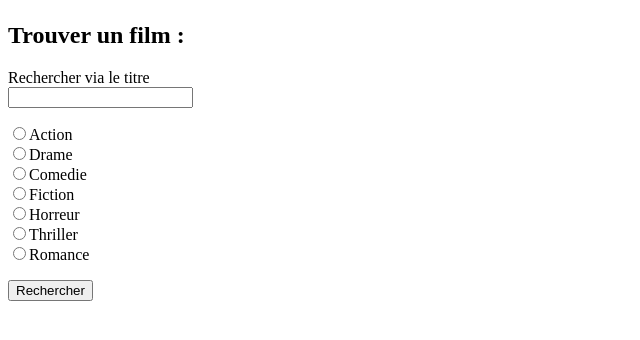
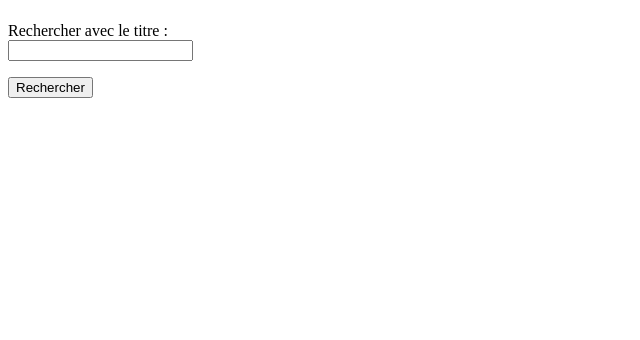
Before and after one commit to Kodooor/Projet-Php-films, a PHP site: page /accueuil.php in a window 1280 px wide. Shown: the part 58-398 px from the top of the page, without its empty margins (0-640 px from the left). Run offline with PHP 8.4, Linux system fonts and the light colour scheme.

Commit message:
modifications

```diff
--- a/accueuil.php
+++ b/accueuil.php
@@ -7,40 +7,12 @@
   <h1>Search Film </h1>
 </header>
 <body>
-<h2> Trouver un film :</h2>
 <?php
 $criteres=[
   array(
     "type" => "text",
     "name" => "recherchertitre",
-    "text" => "Rechercher via le titre",
-  ),
-  array(
-    "type" => "radio",
-    "name" => "critere",
-    "choices" => [
-      array(
-        "text" => "Action",
-        "value" => "action"),
-      array(
-        "text" => "Drame",
-        "value" => "drame"),
-      array(
-        "text" => "Comedie",
-        "value" => "comedie"),
-      array(
-        "text" => "Fiction",
-        "value" => "fiction"),
-      array(
-        "text" => "Horreur",
-        "value" => "horreur"),
-      array(
-        "text" => "Thriller",
-        "value" => "thriller"),
-      array(
-        "text" => "Romance",
-        "value" => "romance"),
-      ]
+    "text" => "Rechercher avec le titre :",
   )
 ];
 
@@ -48,23 +20,9 @@ function question_text($q){
   echo ("<p>" . $q["text"] . "</br><input type ='text' name='$q[name]'>" . "</p>");
 }
 
-function question_radio($q){
-  $html = "";
-  $i = 0;
-  foreach ($q["choices"] as $c){
-    $i +=1;
-    $html .= "<input type='radio' name='$q[name]' id='$q[name]-$i'>";
-    $html .= "<label for='$q[name]-i'>$c[text]</label>";
-    $html .= "<br>";
-  }
-  $html .= "</p>";
-  echo $html;
-}
-
 
 $question_handlers = array(
-  "radio" => "question_radio",
-  "text" => "question_text"
+  "text" => "question_text",
 );
 
   echo "<form method='POST' action='accueuil.php'>";
```
